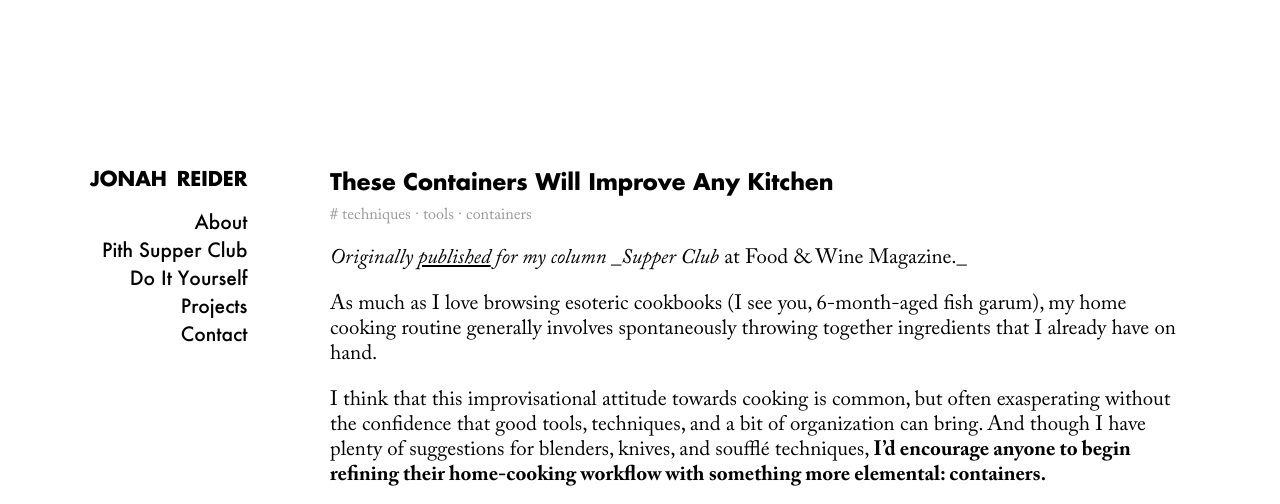
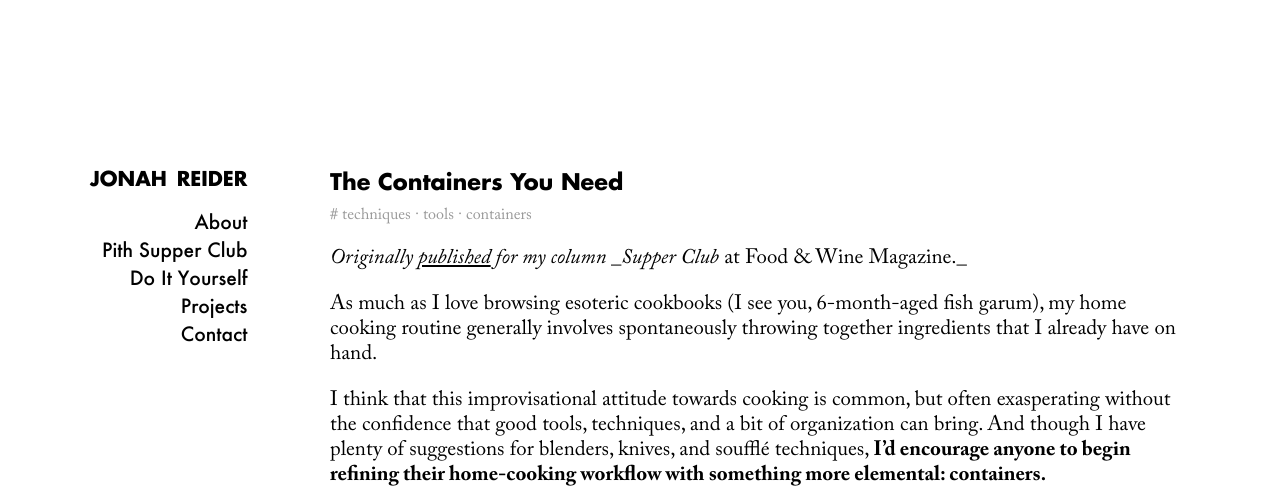
Before and after one commit to zoe-pith/pith-site, a Jekyll site: the page built from _posts/2019-08-13-these-containers-will-improve-any-kitchen.md, in a window 1280 px wide and 900 px high, cut to the strip 0-504 px from the top of the window. Built offline with Jekyll 4.4.1, drawn with Linux system fonts in a browser that asks for light colours.

Commit message:
Update 2019-08-13-these-containers-will-improve-any-kitchen.md

```diff
--- a/_posts/2019-08-13-these-containers-will-improve-any-kitchen.md
+++ b/_posts/2019-08-13-these-containers-will-improve-any-kitchen.md
@@ -1,7 +1,7 @@
 ---
 important: true
 published: true
-title: These Containers Will Improve Any Kitchen
+title: The Containers You Need
 tags:
   - techniques
   - tools
```
